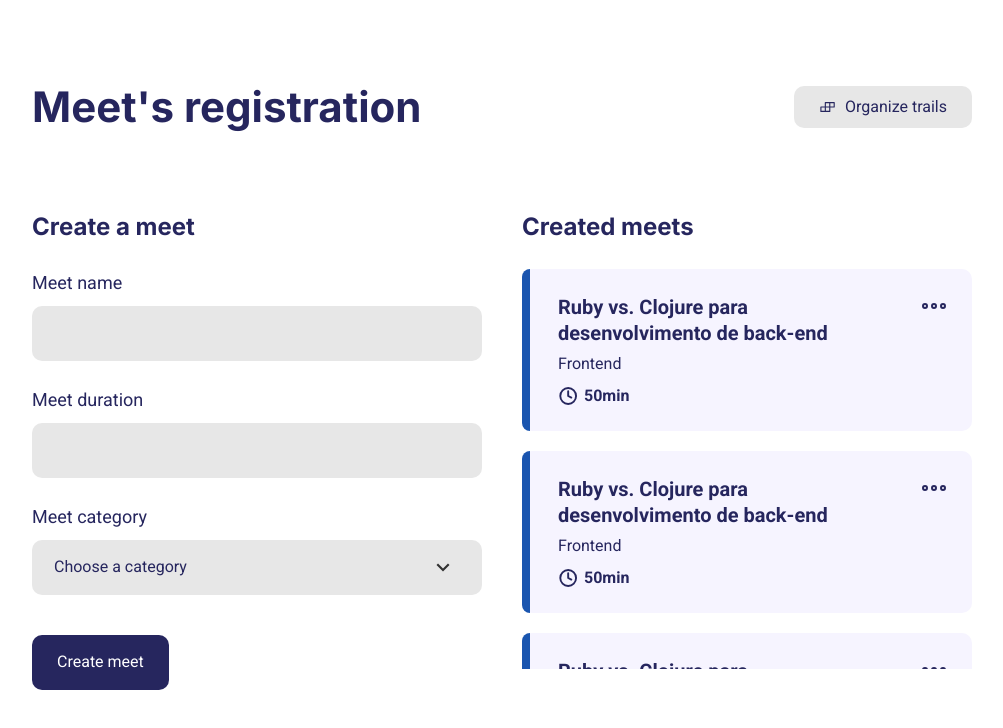
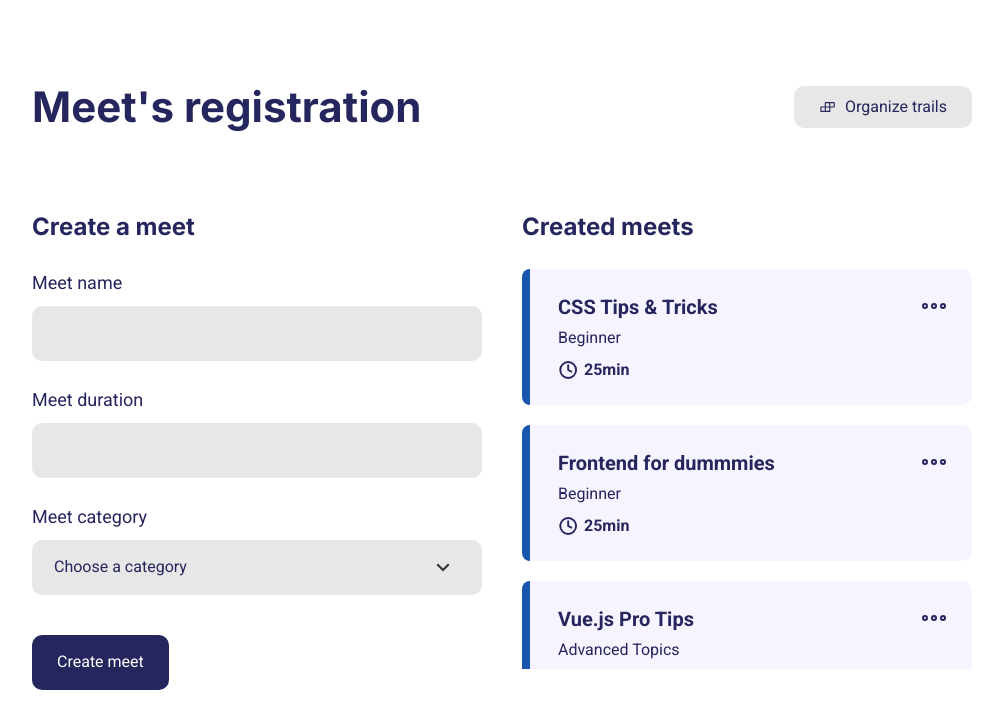
Before and after one commit to emkis/meetapp, a Vue app: page / in a window 1280 px wide. Shown: the top 728 px of the page, without its empty margins (138-1141 px from the left). Built offline with nearby package versions, Linux system fonts and the light colour scheme.

Commit message:
add real props

```diff
--- a/src/components/Meet.vue
+++ b/src/components/Meet.vue
@@ -4,12 +4,12 @@
       <IconOptions size="35" color="#26265e" />
     </button>
 
-    <h4 class="title">Ruby vs. Clojure para desenvolvimento de back-end</h4>
-    <p class="category">Frontend</p>
+    <h4 class="title">{{ title }}</h4>
+    <p class="category">{{ category }}</p>
 
     <strong class="time">
       <IconClock size="20" color="#26265e" />
-      50min
+      {{ durationInMinutes ? durationFormatted : scheduleFormatted }}
     </strong>
   </div>
 </template>
@@ -22,20 +22,26 @@ import ButtonConfirm from '@/components/ButtonConfirm'
 export default {
   components: { IconOptions, IconClock },
   props: {
-    id: {
+    title: {
       type: String,
+      required: true,
     },
+    category: {
+      type: String,
+      required: true,
+    },
+    schedule: {
+      type: Object,
+      default: () => ({
+        start_time: '',
+        end_time: '',
+      }),
+    },
+    durationInMinutes: Number,
     hasOptions: {
       type: Boolean,
       default: false,
     },
-    title: {
-      type: String,
-    },
-    category: {
-      type: String,
-    },
-    duration: [Number, String],
   },
   methods: {
     openContextMenu(event) {
@@ -48,10 +54,7 @@ export default {
         { label: 'Edit meet', action: () => alert('hey') },
         {
           component: ButtonConfirm,
-          props: {
-            label: 'Remove meet',
-            confirmAction: removeMeetFunction,
-          },
+          props: { label: 'Remove meet', confirmAction: removeMeetFunction },
         },
       ]
 
@@ -64,11 +67,14 @@ export default {
         position: { x: x - offsetFromContextMenu, y: y + buttonOptionHeight },
       })
     },
-    editMeet() {
-      console.log('editing meet')
+  },
+  computed: {
+    durationFormatted() {
+      return `${this.durationInMinutes}min`
     },
-    removeMeet() {
-      console.log('removing meet')
+    scheduleFormatted() {
+      const { start_time, end_time } = this.schedule
+      return `${start_time} - ${end_time}`
     },
   },
 }
@@ -76,8 +82,10 @@ export default {
 
 <style lang="scss" scoped>
 .meet {
+  $safe-title-space: 60px;
+
   position: relative;
-  padding: rem(25px 36px);
+  padding: rem(25px $safe-title-space 25px 36px);
 
   background: #f6f4ff;
   border-radius: var(--border-radius);
@@ -101,7 +109,6 @@ export default {
   }
 
   .title {
-    padding-right: rem(30px);
     font-size: rem(20px);
     font-family: $font-body;
     line-height: 1.3;
--- a/src/components/RegistrationMeetList.vue
+++ b/src/components/RegistrationMeetList.vue
@@ -1,9 +1,29 @@
 <template>
   <div class="meet-list">
-    <Meet :hasOptions="true" />
-    <Meet :hasOptions="true" />
-    <Meet :hasOptions="true" />
-    <Meet :hasOptions="true" />
+    <Meet
+      title="CSS Tips & Tricks"
+      category="Beginner"
+      :durationInMinutes="25"
+      :hasOptions="true"
+    />
+    <Meet
+      title="Frontend for dummmies"
+      category="Beginner"
+      :durationInMinutes="25"
+      :hasOptions="true"
+    />
+    <Meet
+      title="Vue.js Pro Tips"
+      category="Advanced Topics"
+      :durationInMinutes="25"
+      :hasOptions="true"
+    />
+    <Meet
+      title="AA"
+      category="Beginner"
+      :durationInMinutes="25"
+      :hasOptions="true"
+    />
   </div>
 </template>
 
```
